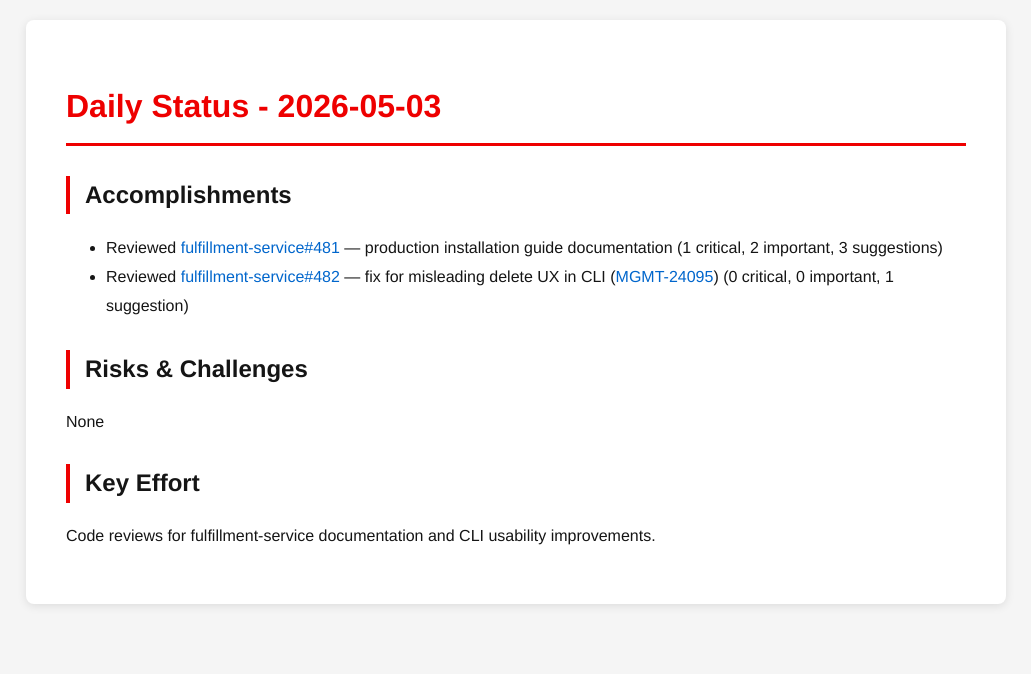
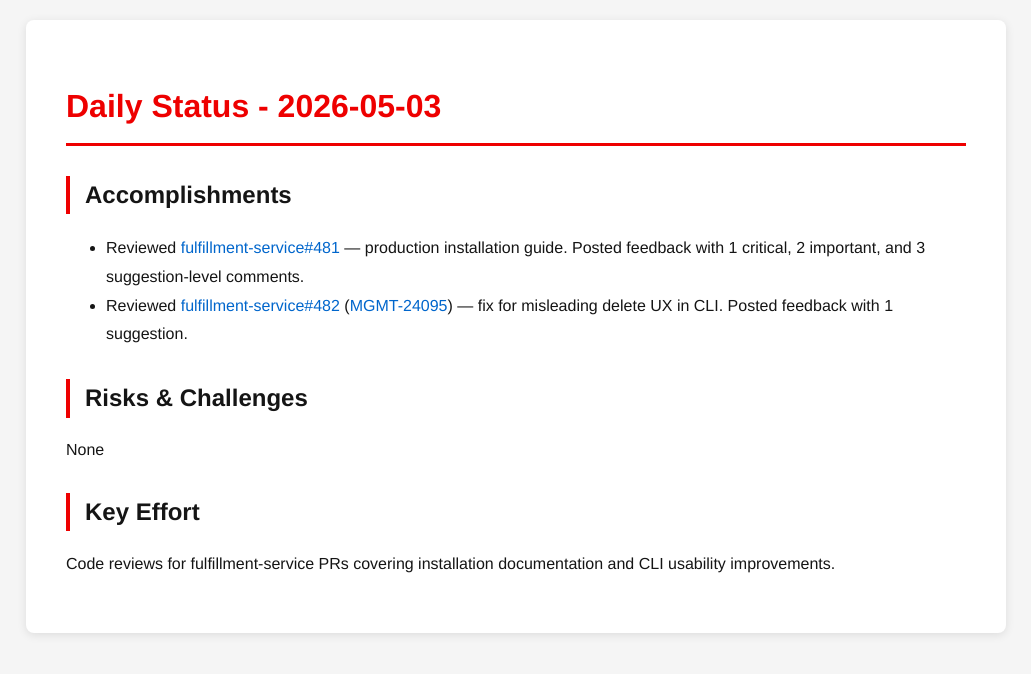
Before and after one commit to tzvatot/daily-status, a Jekyll site: the page built from 2026-05-03.md, in a window 1280 px wide. Shown: the top 674 px of the page, without its empty margins (124-1155 px from the left). Built offline with Jekyll 4.4.1, drawn with Linux system fonts in a browser that asks for light colours.

Commit message:
Daily status update - 2026-05-03

```diff
--- a/2026-05-03.md
+++ b/2026-05-03.md
@@ -7,11 +7,11 @@ date: 2026-05-03
 # Daily Status - 2026-05-03
 
 ## Accomplishments
-- Reviewed [fulfillment-service#481](https://github.com/osac-project/fulfillment-service/pull/481) — production installation guide documentation (1 critical, 2 important, 3 suggestions)
-- Reviewed [fulfillment-service#482](https://github.com/osac-project/fulfillment-service/pull/482) — fix for misleading delete UX in CLI ([MGMT-24095](https://issues.redhat.com/browse/MGMT-24095)) (0 critical, 0 important, 1 suggestion)
+- Reviewed [fulfillment-service#481](https://github.com/osac-project/fulfillment-service/pull/481) — production installation guide. Posted feedback with 1 critical, 2 important, and 3 suggestion-level comments.
+- Reviewed [fulfillment-service#482](https://github.com/osac-project/fulfillment-service/pull/482) ([MGMT-24095](https://issues.redhat.com/browse/MGMT-24095)) — fix for misleading delete UX in CLI. Posted feedback with 1 suggestion.
 
 ## Risks & Challenges
 None
 
 ## Key Effort
-Code reviews for fulfillment-service documentation and CLI usability improvements.
+Code reviews for fulfillment-service PRs covering installation documentation and CLI usability improvements.
```
